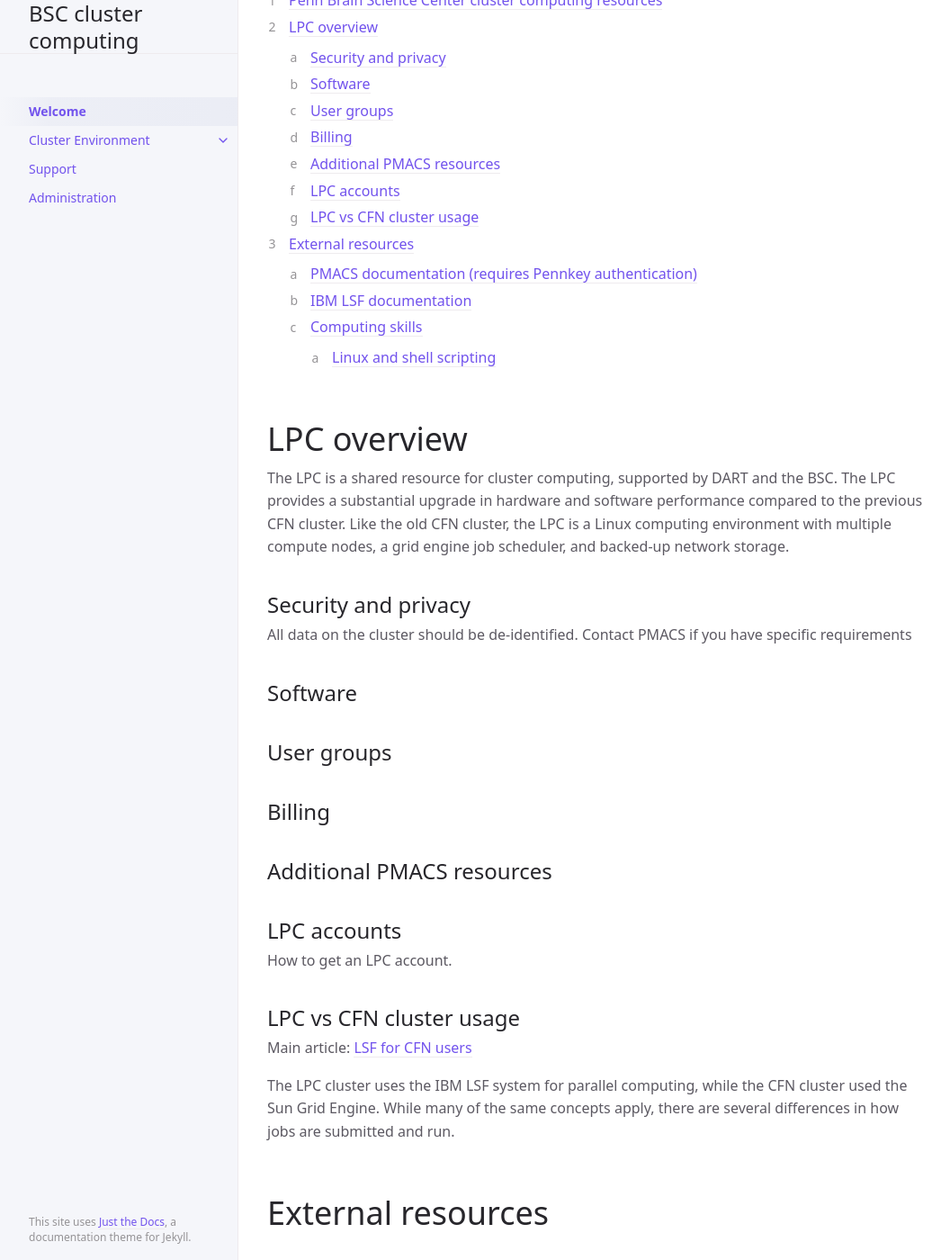
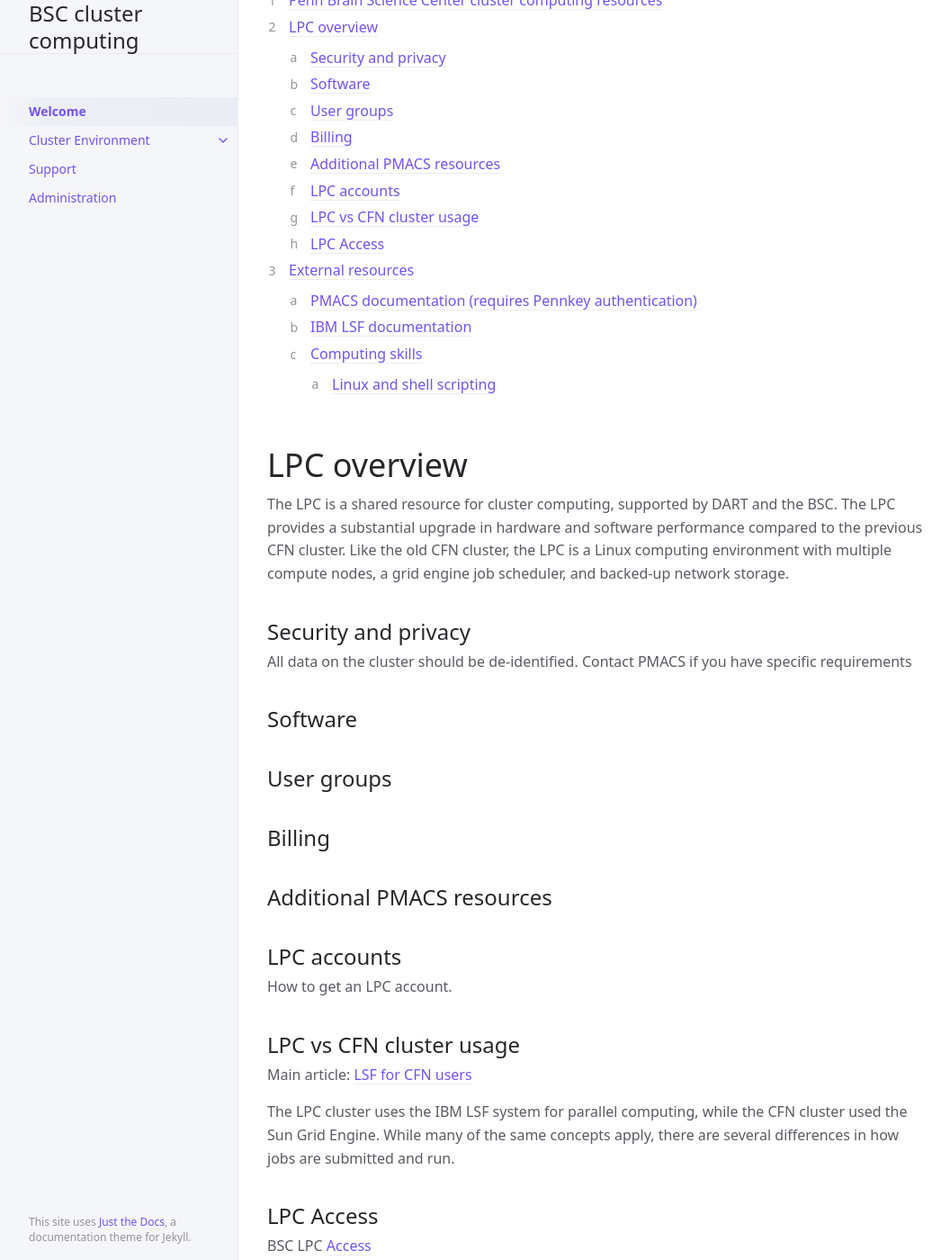
Before and after one commit to brainsciencecenter/bscLPC, a Jekyll site: the page built from index.md, in a window 1280 px wide and 1400 px high, scrolled down 505 px. Shown: the whole window at 90% size, without its empty margins (107-1163 px from the left). Built offline with Jekyll 4.4.1, drawn with Linux system fonts in a browser that asks for light colours.

Commit message:
Update index.md

```diff
--- a/index.md
+++ b/index.md
@@ -62,6 +62,9 @@ The LPC cluster uses the IBM LSF system for parallel computing, while the CFN
 cluster used the Sun Grid Engine. While many of the same concepts apply, there
 are several differences in how jobs are submitted and run.
 
+## LPC Access
+
+BSC LPC [Access](/docs/clusterEnvironment/access.md)
 
 # External resources
 
```
